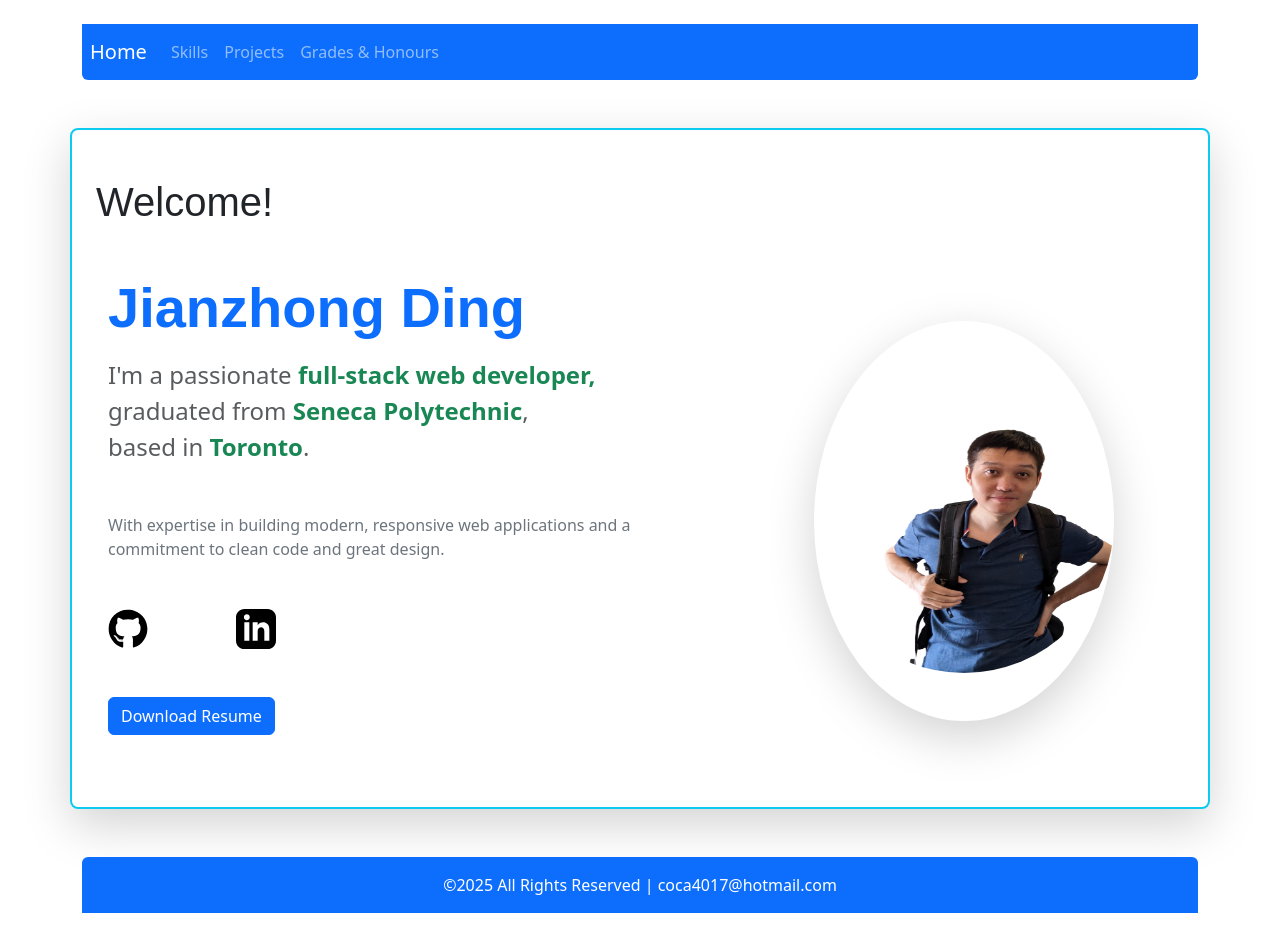
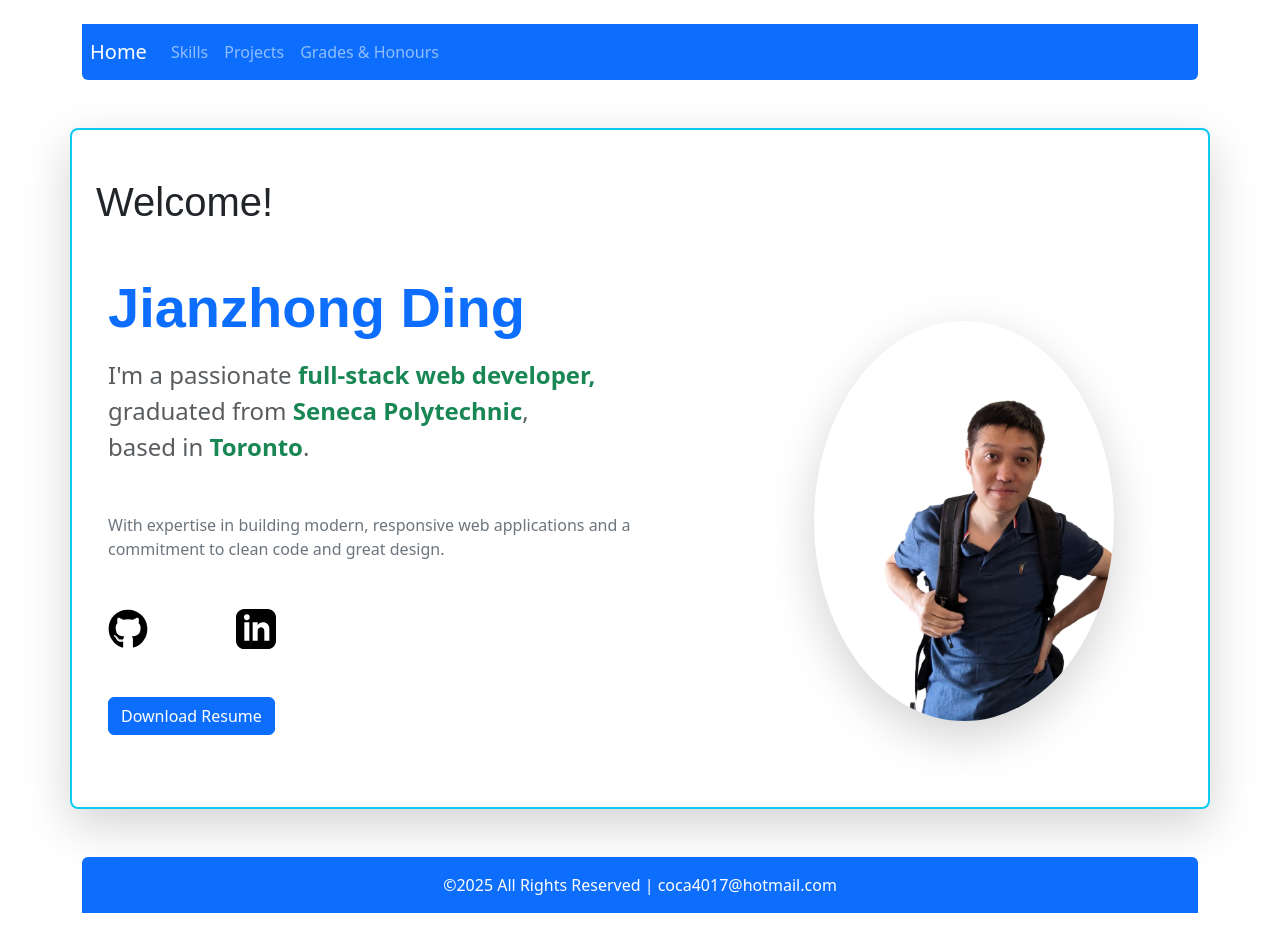
Before and after one commit to jding40/NextJSPortfolio, a Next.js app: page / in a window 1280 px wide. Built offline with nearby package versions, Linux system fonts and the light colour scheme; a web font is replaced by a local one.

Commit message:
minor update

```diff
--- a/app/page.js
+++ b/app/page.js
@@ -73,7 +73,7 @@ export default function Home() {
             alt="Coca"
             width={300}
             height={400}
-            className="rounded-circle shadow-lg my-5 py-5"
+            className="rounded-circle shadow-lg my-5"
           />
         </Col>
       </Row>
```
